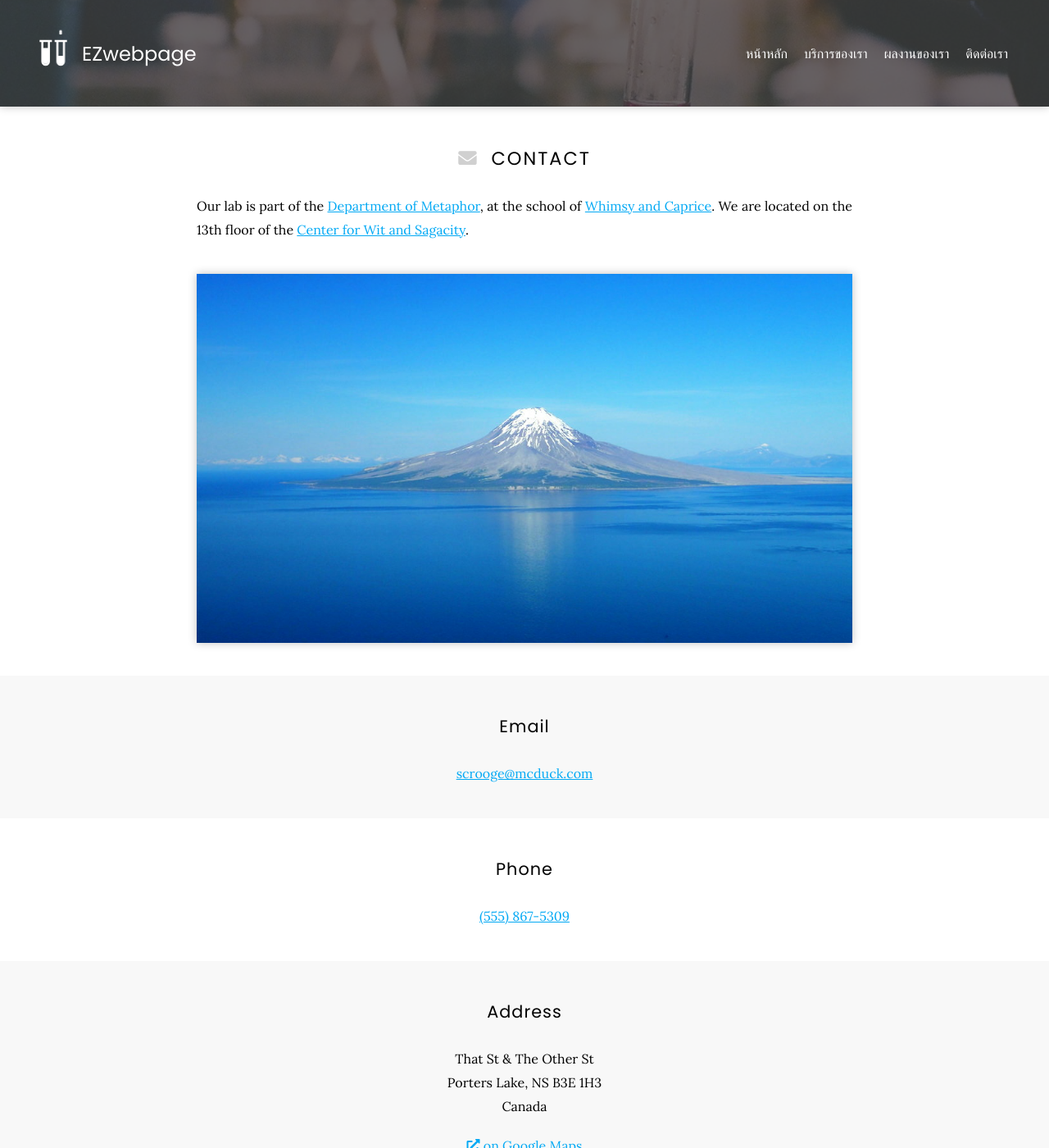
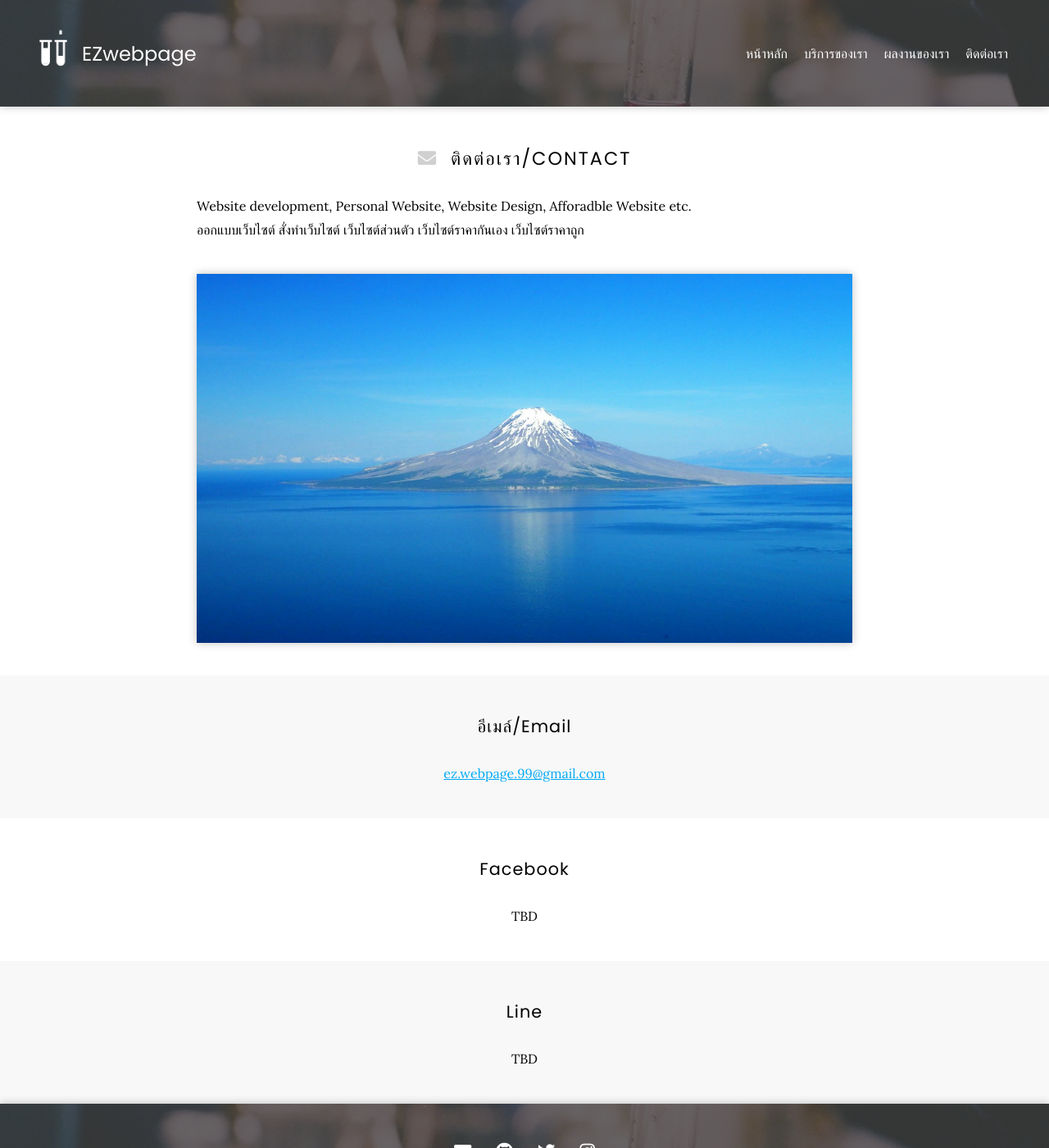
Before and after one commit to EZwebpage/Showcase, a Jekyll site: the page built from contact/index.md, in a window 1280 px wide and 1400 px high. Shown: the whole window at 82% size. Built offline with Jekyll 4.4.1, drawn with Linux system fonts in a browser that asks for light colours; nearby versions of some CDN libraries.

Commit message:
Update index.md

```diff
--- a/contact/index.md
+++ b/contact/index.md
@@ -2,33 +2,24 @@
 title: Contact
 ---
 
-# <i class="fas fa-envelope"></i>Contact
+# <i class="fas fa-envelope"></i>ติดต่อเรา/Contact
 
-Our lab is part of the [Department of Metaphor](), at the school of [Whimsy and Caprice]().
-We are located on the 13th floor of the [Center for Wit and Sagacity]().
+Website development, Personal Website, Website Design, Afforadble Website etc.  <br>
+ออกแบบเว็บไซต์ สั่งทำเว็บไซต์ เว็บไซต์ส่วนตัว เว็บไซต์ราคากันเอง เว็บไซต์ราคาถูก
 
 {% include figure.html image="images/volcano.jpg" width="100%" %}
 
-## Email
+## อีเมล์/Email
 
-[scrooge@mcduck.com](mailto:scrooge@mcduck.com)
+[ez.webpage.99@gmail.com](mailto:ez.webpage.99@gmail.com)
 {:.center}
 
-## Phone
+## Facebook
 
-[(555) 867-5309](tel:+1-555-867-5309)
+TBD
 {:.center}
 
-## Address
 
-{% comment %}
-Tip: put both a mailing address for mail/deliveries, AND a navigation-friendly address so people can find their way to you easily.
-{% endcomment %}
-
-That St & The Other St
-Porters Lake, NS B3E 1H3
-Canada
+## Line
+TBD
 {:.center}
-
-[<i class="fas fa-external-link-alt"></i> on Google Maps](https://www.google.com/maps/place/That+St+%26+The+Other+St,+Porters+Lake,+NS+B3E+1H3,+Canada/@44.7389237,-63.3033296,20.78z/data=!4m5!3m4!1s0x4b5a31023bb02565:0xb9505694e83a53d7!8m2!3d44.7389353!4d-63.3030828)
-{:.center}
```
